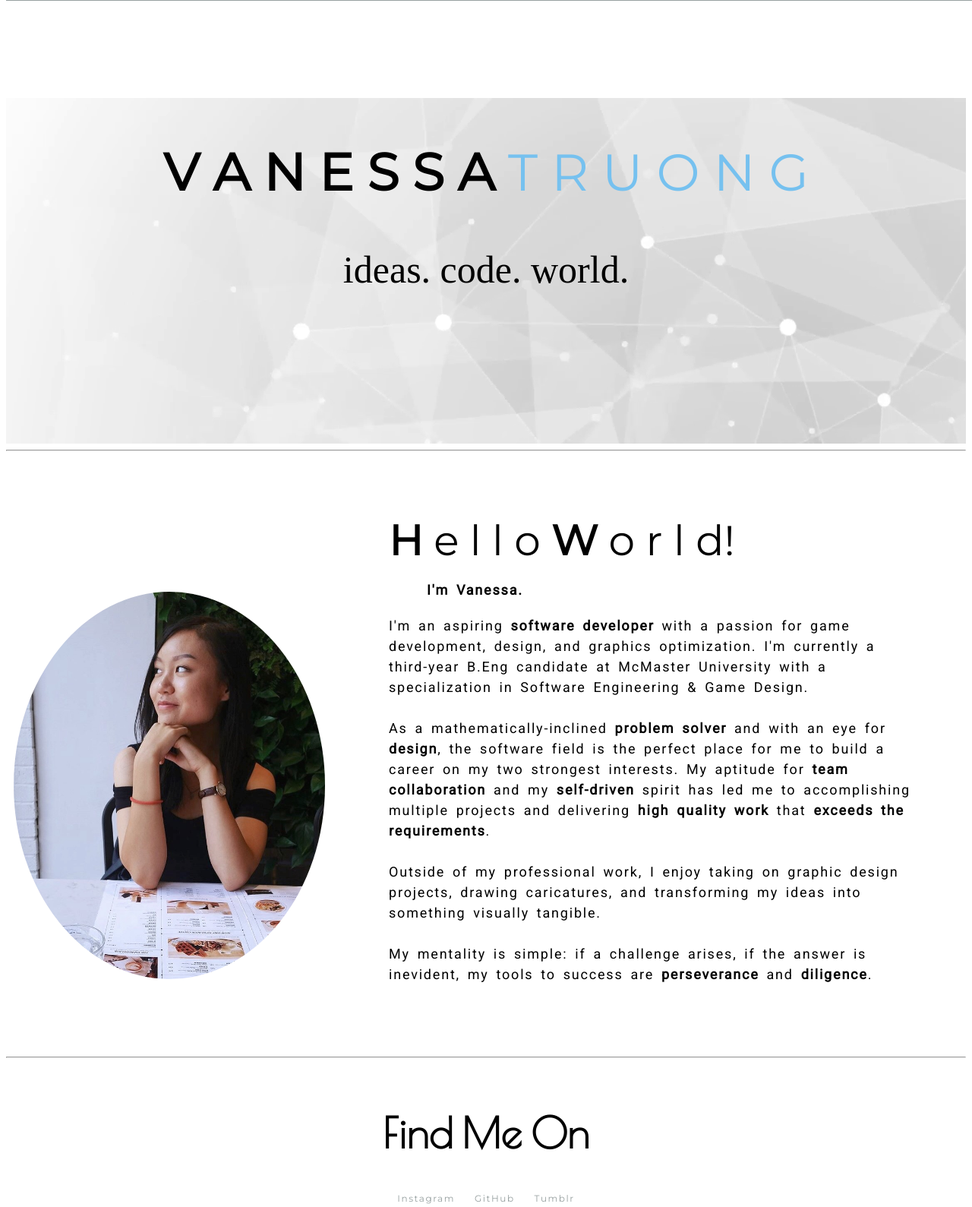
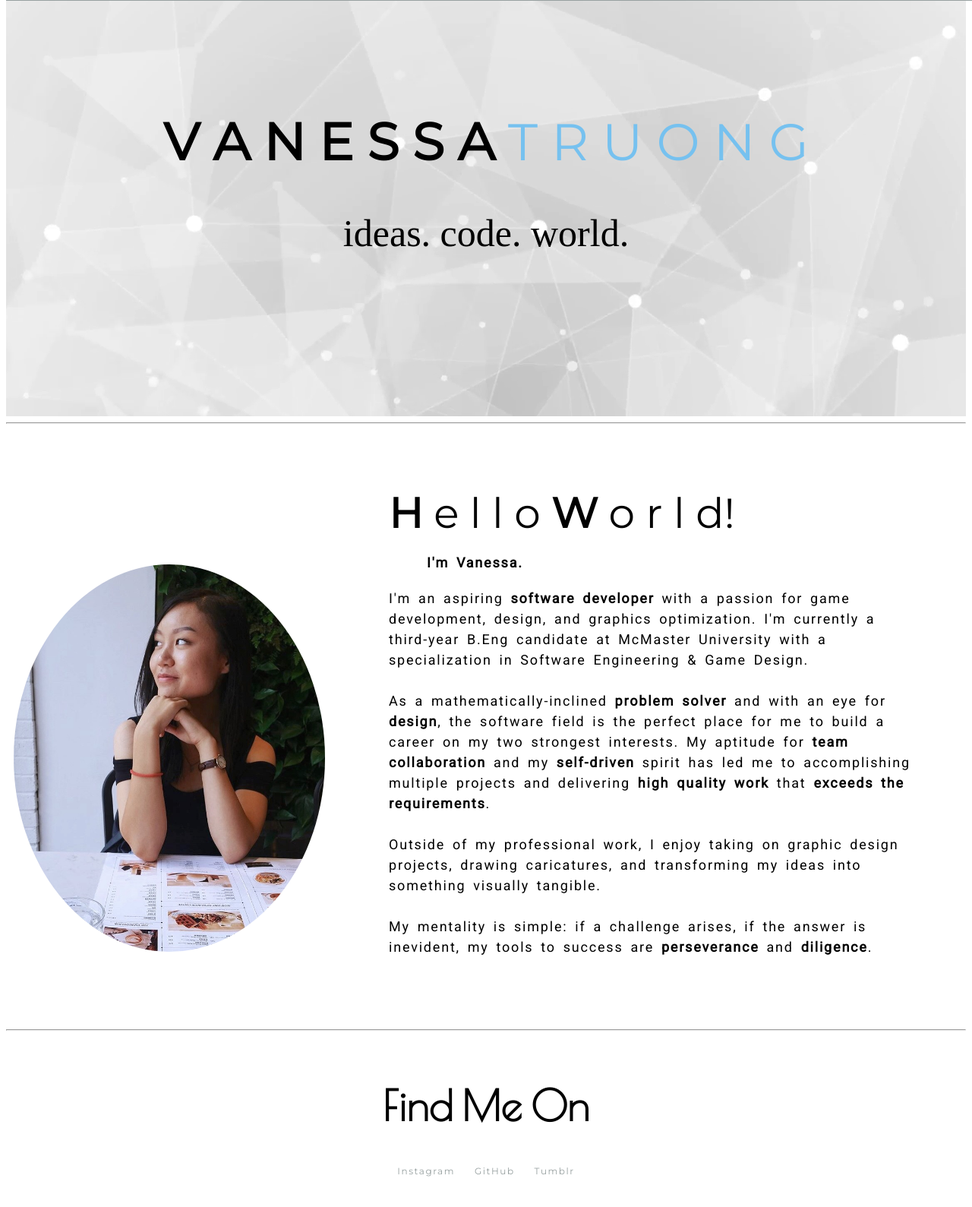
Before and after one commit to ness-tea/ness-tea.github.io, a PHP site: page / in a window 1280 px wide. Shown: the part 79-1668 px from the top of the page at 76% size. After the commit the page ends 1628 px from the top, so only its background shows below. Run offline with PHP 8.4, Linux system fonts and the light colour scheme.

Commit message:
Fixed background top margin; aligned header-name and header-title

```diff
--- a/css/main.css
+++ b/css/main.css
@@ -25,8 +25,10 @@ h3 {
 }
 
 .static-bg-1 {
-  background-position: top 20px;
   background-image: url(../Images/head_background.png);
+  background-repeat: no-repeat;
+  background-attachment: fixed;
+  background-position: center top;
 }
 
 /* ------------- header menu stuff
@@ -52,21 +54,20 @@ h3 {
 
 .content {
   position: relative;
-  top: 200px;
+  top: 70px;
   width: 100%;
 }
 
 #header-name {
   font-family: 'Montserrat';
   font-size: 68px;
-  margin: 20px;
+  margin-top: 110px;
   background: Images/head_background.png
 }
 
 #header-title {
   font-family: 'Quicksand';
   font-size: 50px;
-  margin: 20px;
   text-align: center;
 }
 
--- a/index.html
+++ b/index.html
@@ -35,11 +35,10 @@
     <div class="static-bg-1 welcome">
       <br /><br />
       <h1 id="header-name" class="text-centered"><span style="font-weight: light">V A N E S S A</span> <span style="font-weight: lighter; color:#76c1ef">T R U O N G</span></h1>
-      <br />
       <h3 id="header-title">ideas. code. world.</h3>
       <br /><br /><br /><br /><br /><br /><br /><br />
       <div id="about-section"></div>
-      <br /><br/>
+      <br/>
     </div>
 
     <hr />
```
